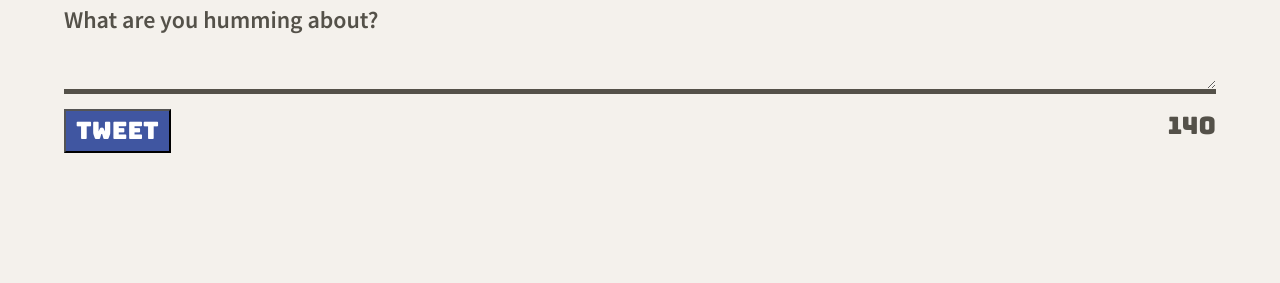
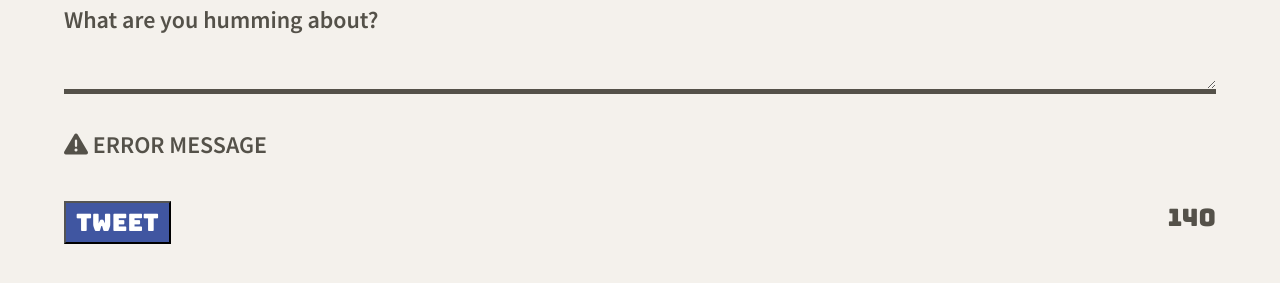
Before and after one commit to jeandre-visser/tweeter, a website: page public/index.html in a window 1280 px wide. Shown: the part 615-898 px from the top of the page. Drawn offline with nearby package versions, Linux system fonts and the light colour scheme; no server answers.

Commit message:
Added error icon to new tweet section

```diff
--- a/public/index.html
+++ b/public/index.html
@@ -63,8 +63,12 @@
         <form method="POST" action="/tweets/" >
           <label for="tweet-text">What are you humming about?</label>
           <textarea name="text" id="tweet-text"></textarea>
-          <div >
-            <button type="submit">Tweet</button>
+          <h4>
+            <i class="fa-solid fa-triangle-exclamation"></i>
+            ERROR MESSAGE
+          </h4>
+          <div>
+            <button id="btn" type="submit">Tweet</button>
             <output name="counter" class="counter" for="tweet-text">140</output>
           </div>
         </form>
```
